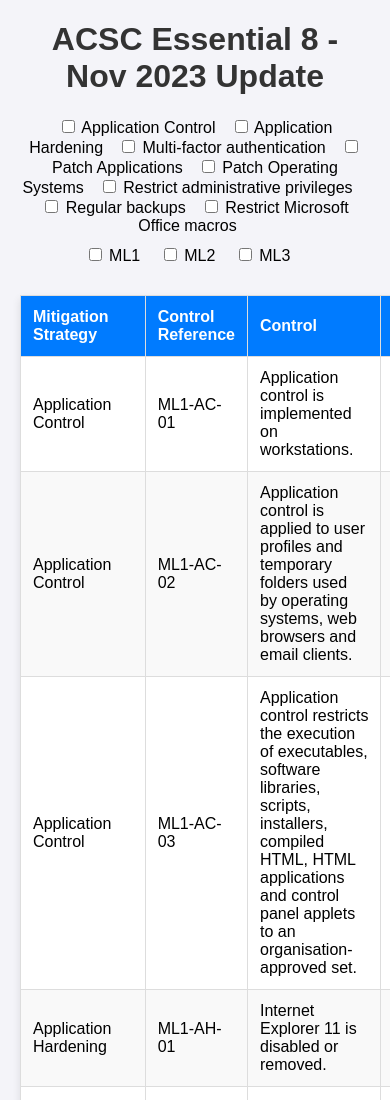
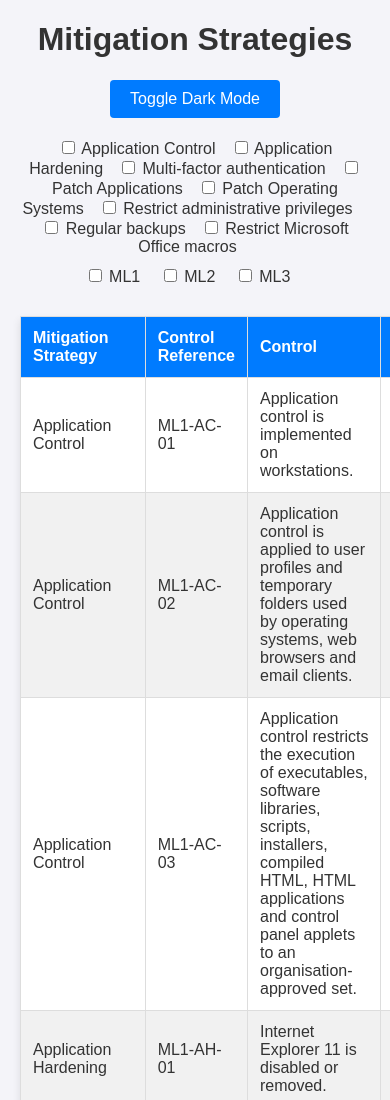
Before and after one commit to JackStuart/Essential8, a plain HTML site: page index.html in a window 390 px wide. Shown: the top 1100 px of the page. Drawn offline with Linux system fonts and the light colour scheme.

Commit message:
Update index.html
Added Dark Mode

```diff
--- a/index.html
+++ b/index.html
@@ -3,16 +3,40 @@
 <head>
     <meta charset="UTF-8">
     <meta name="viewport" content="width=device-width, initial-scale=1.0">
-    <title>ACSC Essential 8 - Nov 2023 Update</title>
+    <title>Mitigation Strategies Filter</title>
     <style>
+        /* Default light theme colors using CSS variables */
+        :root {
+            --bg-color: #f4f4f9;
+            --text-color: #333;
+            --table-bg-color: white;
+            --table-border-color: #ddd;
+            --table-hover-bg-color: #f1f1f1;
+            --th-bg-color: #007bff;
+            --th-hover-bg-color: #0056b3;
+            --th-text-color: white;
+        }
+
+        /* Dark mode theme colors */
+        .dark-mode {
+            --bg-color: #1c1c1e;
+            --text-color: #eaeaea;
+            --table-bg-color: #2c2c2e;
+            --table-border-color: #444;
+            --table-hover-bg-color: #3a3a3c;
+            --th-bg-color: #3a3a3c;
+            --th-hover-bg-color: #5a5a5c;
+            --th-text-color: #eaeaea;
+        }
+
         body {
             font-family: Arial, sans-serif;
             margin: 20px;
-            background-color: #f4f4f9;
+            background-color: var(--bg-color);
+            color: var(--text-color);
         }
         h1 {
             text-align: center;
-            color: #333;
         }
         .filters {
             display: flex;
@@ -29,37 +53,54 @@
             margin-right: 15px;
             font-size: 16px;
         }
+        .dark-mode-toggle {
+            text-align: center;
+            margin-bottom: 20px;
+        }
+        .dark-mode-toggle button {
+            padding: 10px 20px;
+            font-size: 16px;
+            cursor: pointer;
+            background-color: var(--th-bg-color);
+            color: var(--th-text-color);
+            border: none;
+            border-radius: 4px;
+        }
         table {
             width: 90%;
             margin: 0 auto;
             border-collapse: collapse;
-            background-color: white;
+            background-color: var(--table-bg-color);
             box-shadow: 0px 4px 8px rgba(0, 0, 0, 0.1);
         }
         th, td {
             padding: 12px;
-            border: 1px solid #ddd;
+            border: 1px solid var(--table-border-color);
             text-align: left;
         }
         th {
-            background-color: #007bff;
-            color: white;
+            background-color: var(--th-bg-color);
+            color: var(--th-text-color);
             cursor: pointer;
         }
         th.sortable:hover {
-            background-color: #0056b3;
+            background-color: var(--th-hover-bg-color);
         }
         tr:nth-child(even) {
-            background-color: #f9f9f9;
+            background-color: var(--table-hover-bg-color);
         }
         tr:hover {
-            background-color: #f1f1f1;
+            background-color: var(--table-hover-bg-color);
         }
     </style>
 </head>
 <body>
 
-<h1>ACSC Essential 8 - Nov 2023 Update</h1>
+<h1>Mitigation Strategies</h1>
+
+<div class="dark-mode-toggle">
+    <button id="toggleDarkMode">Toggle Dark Mode</button>
+</div>
 
 <div class="filters">
     <!-- Mitigation Strategy Checkboxes -->
@@ -190,6 +231,12 @@
 
         displayData(filteredData); // Re-render table after sorting
     }
+
+    // Toggle dark mode
+    const toggleButton = document.getElementById('toggleDarkMode');
+    toggleButton.addEventListener('click', () => {
+        document.body.classList.toggle('dark-mode');
+    });
 </script>
 
 </body>
```
